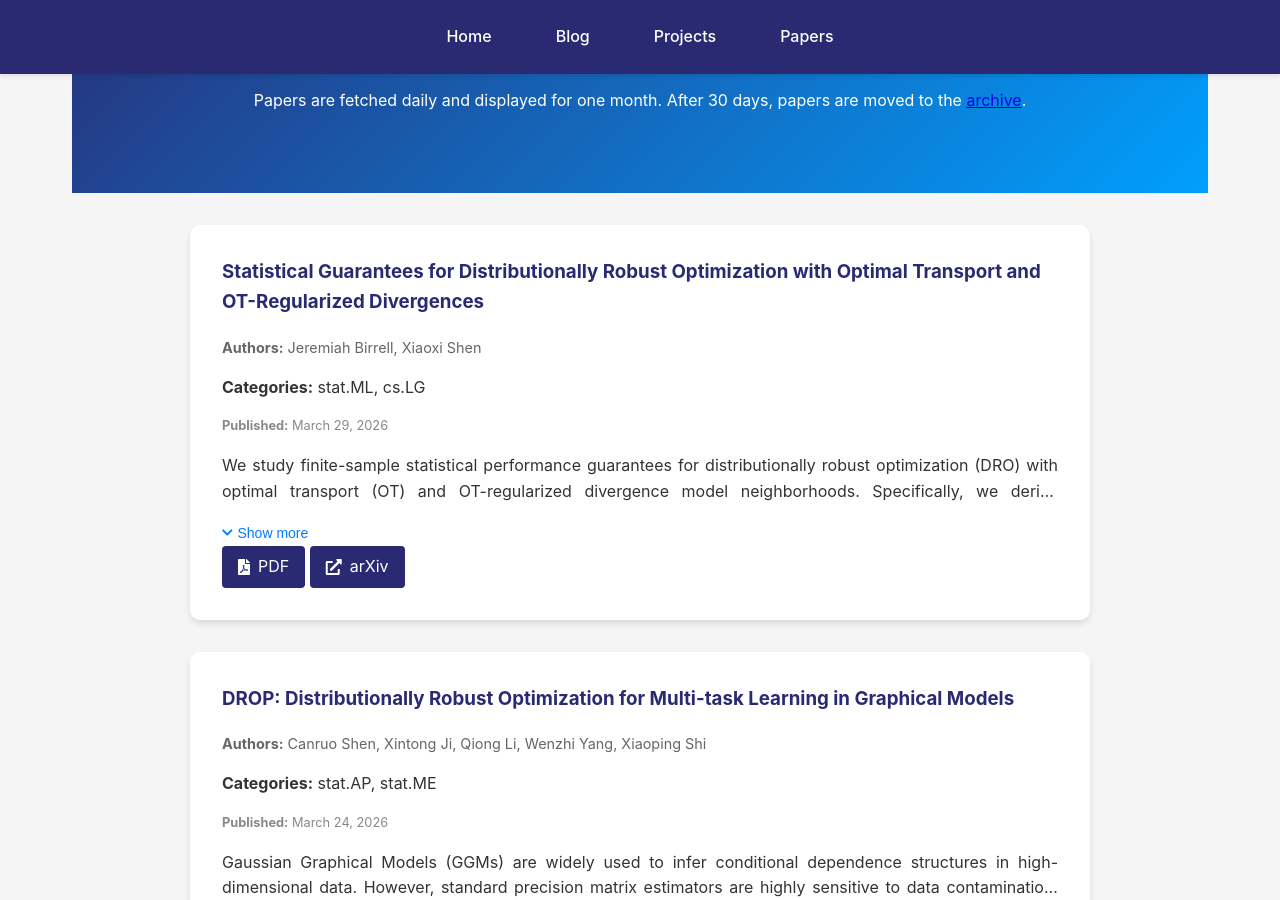
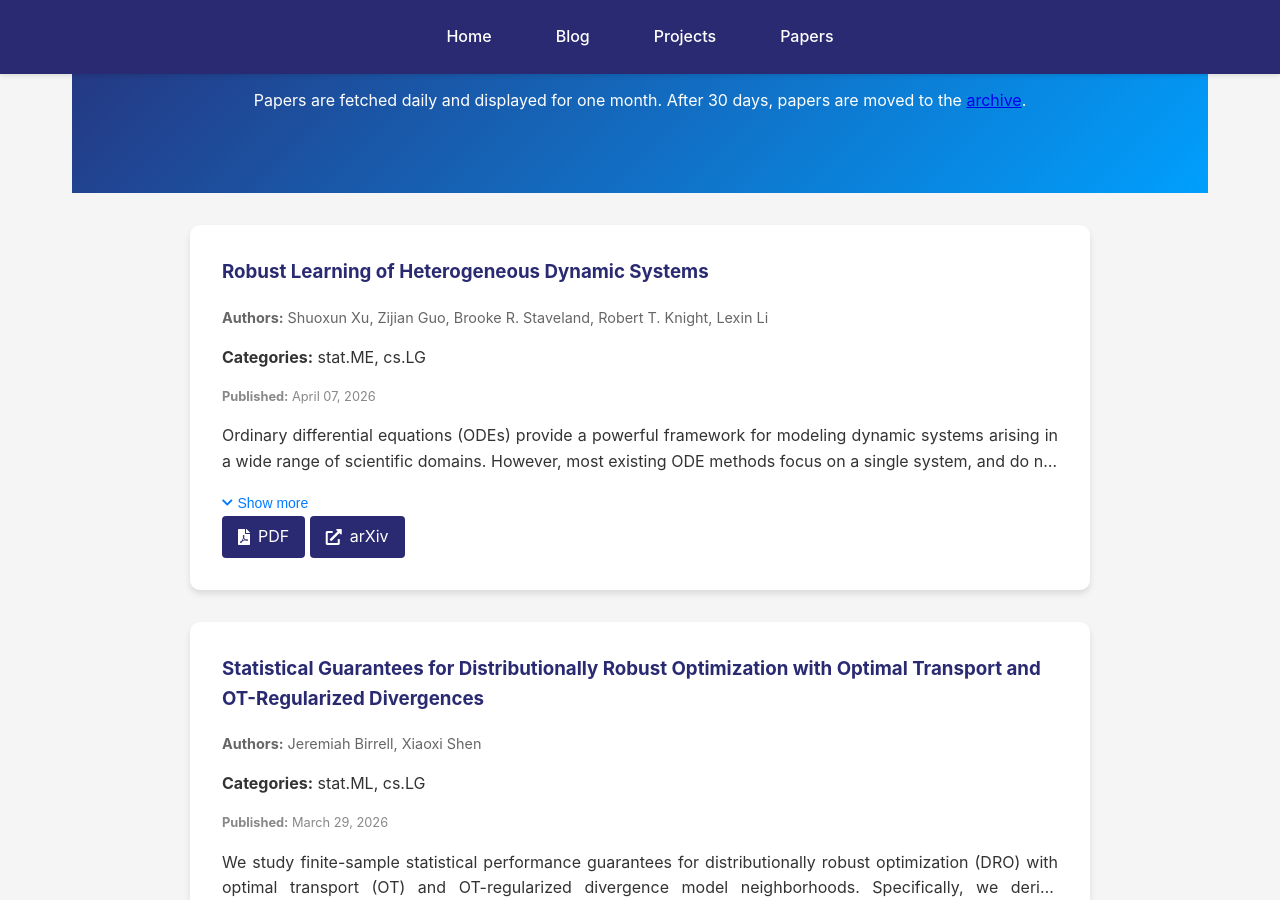
Before and after one commit to kyZhan2002/mypage, a Jekyll site: the page built from papers/index.html, in a window 1280 px wide and 900 px high, scrolled down 304 px. Built offline with Jekyll 4.4.1, drawn with Linux system fonts in a browser that asks for light colours; some of the changed text lies outside the part shown.

Commit message:
Update arXiv papers

```diff
--- a/_data/arxiv_archive.json
+++ b/_data/arxiv_archive.json
@@ -1,6 +1,26 @@
 {
-  "last_updated": 1774923700,
+  "last_updated": 1775615018,
   "papers": [
+    {
+      "arxiv_id": "2603.05568",
+      "title": "Learning Optimal Distributionally Robust Individualized Treatment Rules Integrating Multi-Source Data",
+      "authors": [
+        "Wenhai Cui",
+        "Wen Su",
+        "Xingqiu Zhao"
+      ],
+      "abstract": "Integrative analysis of multiple datasets for estimating optimal individualized treatment rules (ITRs) can enhance decision efficiency. A central challenge is posterior shift, wherein the conditional distribution of potential outcomes given covariates differs between source and target populations. We propose a prior information-based distributionally robust ITR (PDRO-ITR) that maximizes the worst-case policy value over a covariate-dependent distributional uncertainty set, ensuring robust performance under posterior shift. The uncertainty set is constructed as an individualized combination of source distributions, with weights combining prior source-membership probabilities and deviation terms constrained to the probability simplex to accommodate posterior shift. We derive a closed-form solution for the PDRO-ITR and develop an adaptive procedure to tune the uncertainty level. We establish risk bounds for the PDRO-ITR estimator, which guarantees robust performance under the worst case. Extensive simulations and two real-data applications demonstrate that the proposed method achieves superior performance compared to existing approaches.",
+      "published": "March 05, 2026",
+      "published_raw": "2026-03-05T14:33:52Z",
+      "categories": [
+        "stat.ML",
+        "cs.LG"
+      ],
+      "pdf_link": "https://arxiv.org/pdf/2603.05568v1",
+      "arxiv_url": "https://arxiv.org/abs/2603.05568v1",
+      "added_timestamp": 1773021828,
+      "archived_timestamp": 1775615018
+    },
     {
       "arxiv_id": "2602.21376",
       "title": "Fenchel-Young Estimators of Perturbed Utility Models",
--- a/_data/arxiv_cache.json
+++ b/_data/arxiv_cache.json
@@ -1,6 +1,27 @@
 {
-  "last_fetch_timestamp": 1775528556,
+  "last_fetch_timestamp": 1775615018,
   "papers": [
+    {
+      "arxiv_id": "2604.05285",
+      "title": "Robust Learning of Heterogeneous Dynamic Systems",
+      "authors": [
+        "Shuoxun Xu",
+        "Zijian Guo",
+        "Brooke R. Staveland",
+        "Robert T. Knight",
+        "Lexin Li"
+      ],
+      "abstract": "Ordinary differential equations (ODEs) provide a powerful framework for modeling dynamic systems arising in a wide range of scientific domains. However, most existing ODE methods focus on a single system, and do not adequately address the problem of learning shared patterns from multiple heterogeneous dynamic systems. In this article, we propose a novel distributionally robust learning approach for modeling heterogeneous ODE systems. Specifically, we construct a robust dynamic system by maximizing a worst-case reward over an uncertainty class formed by convex combinations of the derivatives of trajectories. We show the resulting estimator admits an explicit weighted average representation, where the weights are obtained from a quadratic optimization that balances information across multiple data sources. We further develop a bi-level stabilization procedure to address potential instability in estimation. We establish rigorous theoretical guarantees for the proposed method, including consistency of the stabilized weights, error bound for robust trajectory estimation, and asymptotical validity of pointwise confidence interval. We demonstrate that the proposed method considerably improves the generalization performance compared to the alternative solutions through both extensive simulations and the analysis of an intracranial electroencephalogram data.",
+      "published": "April 07, 2026",
+      "published_raw": "2026-04-07T00:40:55Z",
+      "categories": [
+        "stat.ME",
+        "cs.LG"
+      ],
+      "pdf_link": "https://arxiv.org/pdf/2604.05285v1",
+      "arxiv_url": "https://arxiv.org/abs/2604.05285v1",
+      "added_timestamp": 1775615018
+    },
     {
       "arxiv_id": "2603.27871",
       "title": "Statistical Guarantees for Distributionally Robust Optimization with Optimal Transport and OT-Regularized Divergences",
@@ -80,25 +101,6 @@
       "pdf_link": "https://arxiv.org/pdf/2603.07921v1",
       "arxiv_url": "https://arxiv.org/abs/2603.07921v1",
       "added_timestamp": 1773194156
-    },
-    {
-      "arxiv_id": "2603.05568",
-      "title": "Learning Optimal Distributionally Robust Individualized Treatment Rules Integrating Multi-Source Data",
-      "authors": [
-        "Wenhai Cui",
-        "Wen Su",
-        "Xingqiu Zhao"
-      ],
-      "abstract": "Integrative analysis of multiple datasets for estimating optimal individualized treatment rules (ITRs) can enhance decision efficiency. A central challenge is posterior shift, wherein the conditional distribution of potential outcomes given covariates differs between source and target populations. We propose a prior information-based distributionally robust ITR (PDRO-ITR) that maximizes the worst-case policy value over a covariate-dependent distributional uncertainty set, ensuring robust performance under posterior shift. The uncertainty set is constructed as an individualized combination of source distributions, with weights combining prior source-membership probabilities and deviation terms constrained to the probability simplex to accommodate posterior shift. We derive a closed-form solution for the PDRO-ITR and develop an adaptive procedure to tune the uncertainty level. We establish risk bounds for the PDRO-ITR estimator, which guarantees robust performance under the worst case. Extensive simulations and two real-data applications demonstrate that the proposed method achieves superior performance compared to existing approaches.",
-      "published": "March 05, 2026",
-      "published_raw": "2026-03-05T14:33:52Z",
-      "categories": [
-        "stat.ML",
-        "cs.LG"
-      ],
-      "pdf_link": "https://arxiv.org/pdf/2603.05568v1",
-      "arxiv_url": "https://arxiv.org/abs/2603.05568v1",
-      "added_timestamp": 1773021828
     }
   ]
 }
```
